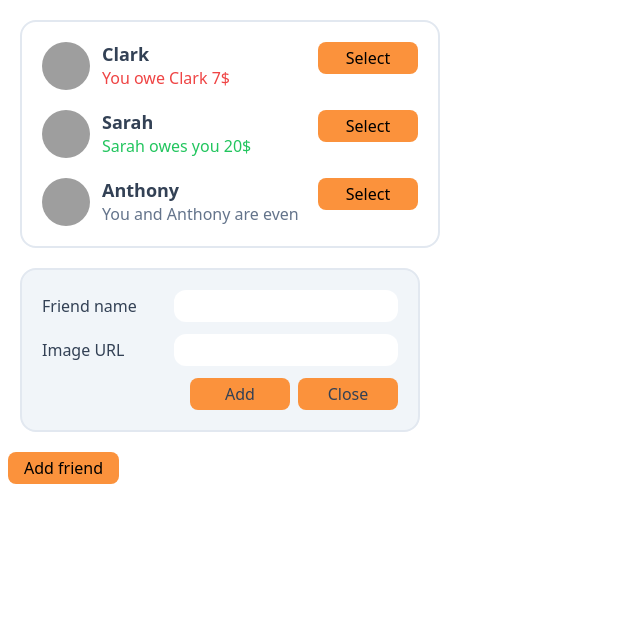
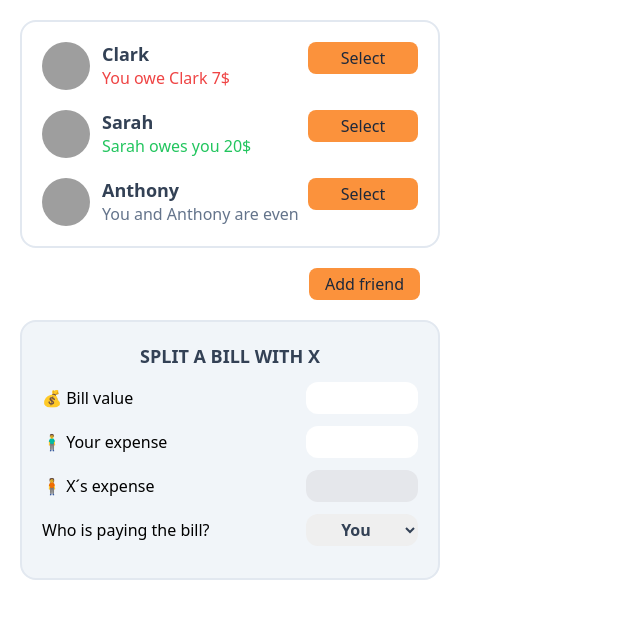
Before and after one commit to Grewal009/Eat-N-Split, a React (Vite) app: page / in a window 1280 px wide. Shown: the top 618 px of the page, without its empty margins (0-640 px from the left). Built offline with nearby package versions, Linux system fonts and the light colour scheme; grey boxes are pictures that could not be loaded.

Commit message:
Add friend (showAddUser state added)

```diff
--- a/src/App.js
+++ b/src/App.js
@@ -1,16 +1,28 @@
-import React from "react";
+import React, { useState } from "react";
 import ReactDOM from "react-dom/client";
 import FriendList from "./components/FriendsList";
 import Button from "./components/Button";
 import AddFriend from "./components/AddFriend";
+import FormSplitBill from "./components/FormSplitBill";
 
 const App = () => {
+  const [showAddUser, setShowAddUser] = useState(false);
+  function onClickHandler() {
+    setShowAddUser(!showAddUser);
+  }
+
   return (
     <>
       <FriendList />
 
-      <AddFriend />
-      <Button>Add friend</Button>
+      {showAddUser && <AddFriend onClick={onClickHandler} />}
+      {!showAddUser && (
+        <div className=" w-[420px] text-right ">
+          <Button onClick={onClickHandler}>Add friend</Button>
+        </div>
+      )}
+
+      <FormSplitBill />
     </>
   );
 };
--- a/src/components/AddFriend.js
+++ b/src/components/AddFriend.js
@@ -1,8 +1,8 @@
 import Button from "./Button";
 
-const AddFriend = () => {
+const AddFriend = ({ onClick }) => {
   return (
-    <div className="m-5 w-[400px] rounded-2xl border-2 border-slate-200 bg-slate-100 p-5">
+    <div className="m-5 w-[420px] rounded-2xl border-2 border-slate-200 bg-slate-100 p-5">
       <div className="text-right"></div>
       <form className="font-medium text-slate-700">
         <div className="mb-3 flex items-center justify-between">
@@ -22,7 +22,7 @@ const AddFriend = () => {
         </div>
         <div className="mt-3 text-right">
           <Button>Add</Button>
-          <Button>Close</Button>
+          <Button onClick={onClick}>Close</Button>
         </div>
       </form>
     </div>
--- a/src/components/Button.js
+++ b/src/components/Button.js
@@ -1,6 +1,9 @@
-const Button = ({ children }) => {
+const Button = ({ onClick, children }) => {
   return (
-    <button className="ml-2 h-8 min-w-[100px] rounded-lg bg-orange-400 px-4">
+    <button
+      onClick={onClick}
+      className="ml-2 h-8 min-w-[110px] rounded-lg bg-orange-400 px-4 text-slate-800"
+    >
       {children}
     </button>
   );
--- /dev/null
+++ b/src/components/FormSplitBill.js
@@ -0,0 +1,42 @@
+const FormSplitBill = () => {
+  return (
+    <div className="m-5 w-[420px] rounded-2xl border-2 border-slate-200 bg-slate-100 p-5">
+      <h2 className="mb-3 text-center text-lg font-semibold uppercase text-slate-700">
+        Split a bill with X
+      </h2>
+      <div className="mb-3 flex items-center justify-between">
+        <label>💰 Bill value</label>
+        <input
+          type="number"
+          className="w-28 rounded-xl px-2 py-1 text-center text-slate-700"
+        />
+      </div>
+      <div className="mb-3 flex items-center justify-between">
+        <label>🧍‍♂️ Your expense</label>
+        <input
+          type="number"
+          className="w-28 rounded-xl px-2 py-1 text-center text-slate-700"
+        />
+      </div>
+      <div className="mb-3 flex items-center justify-between">
+        <label>🧍 X´s expense</label>
+        <input
+          type="number"
+          disabled
+          className=" w-28 cursor-not-allowed rounded-xl bg-gray-200 px-2 py-1 text-center text-slate-700"
+        />
+      </div>
+
+      <div className="mb-3 flex items-center justify-between">
+        <label>Who is paying the bill?</label>
+        <select className="w-28 rounded-xl px-2 py-1 text-center font-semibold text-slate-700">
+          <option value="user">You</option>
+          <option value="y">y</option>
+          <option value="z">z</option>
+        </select>
+      </div>
+    </div>
+  );
+};
+
+export default FormSplitBill;
--- a/src/components/FriendsList.js
+++ b/src/components/FriendsList.js
@@ -1,14 +1,17 @@
 import { initialFriends } from "../utils/constants.js";
+import Button from "./Button.js";
 import Friend from "./Friend.js";
 
 const FriendList = () => {
   const friends = initialFriends;
   return (
-    <ul className="m-5 w-[420px] rounded-2xl border-2 border-slate-200">
-      {friends.map((friend) => (
-        <Friend friend={friend} key={friend.id} />
-      ))}
-    </ul>
+    <div className="w-[420px]">
+      <ul className="m-5 w-[420px] rounded-2xl border-2 border-slate-200">
+        {friends.map((friend) => (
+          <Friend friend={friend} key={friend.id} />
+        ))}
+      </ul>
+    </div>
   );
 };
 
```
